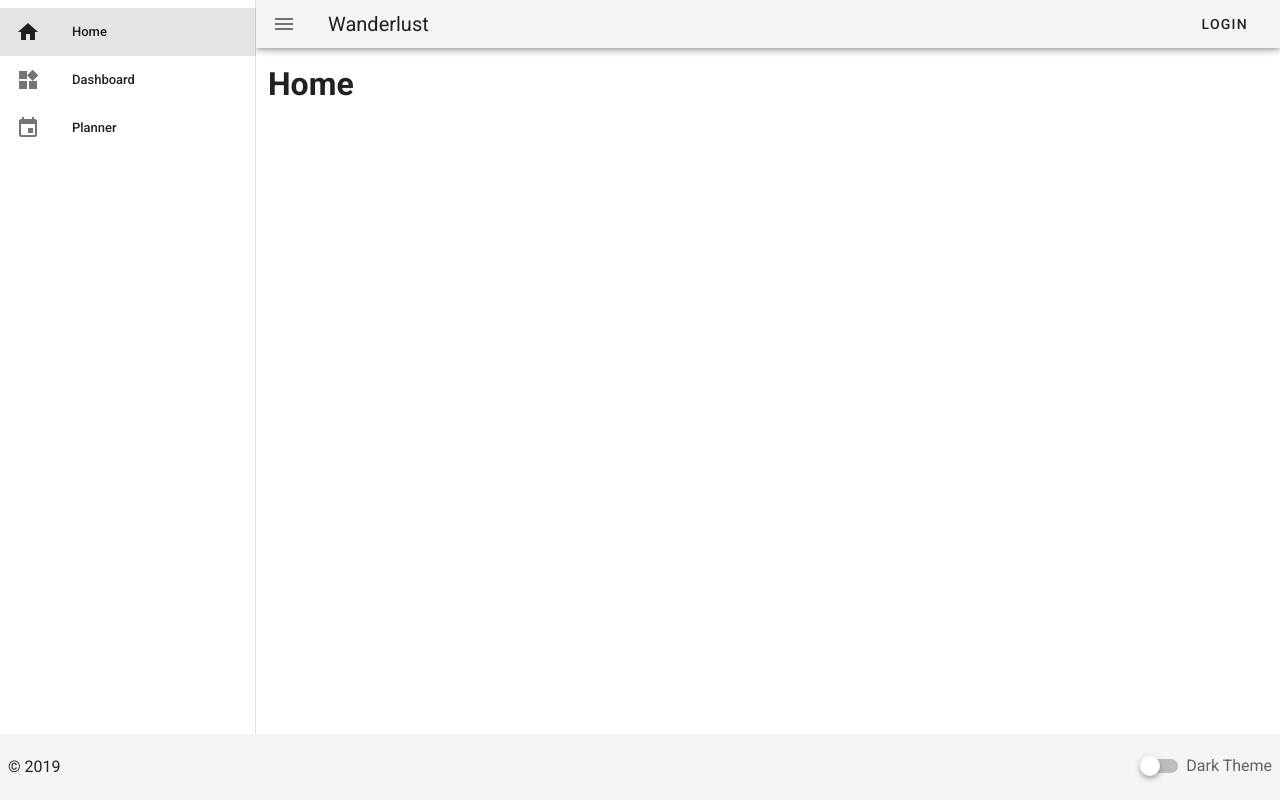
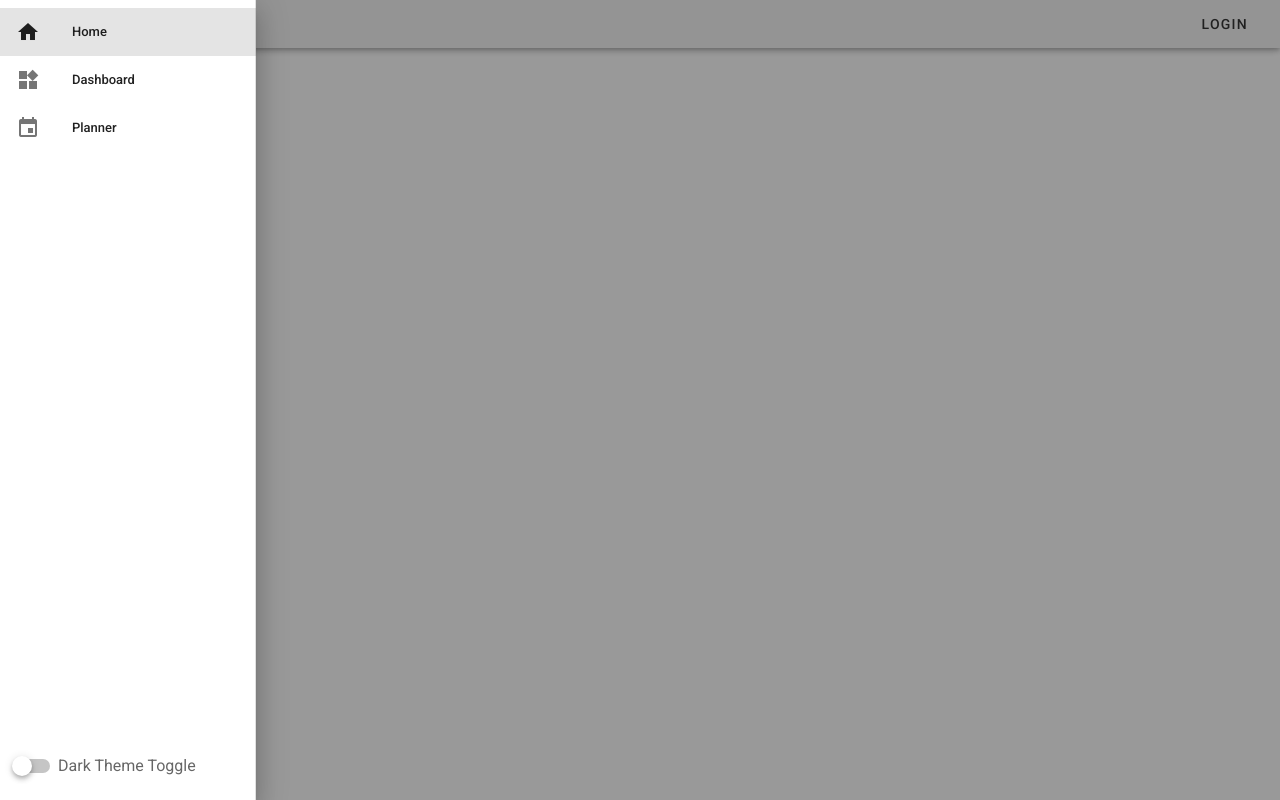
Before and after one commit to weiyuan95/travue-buddy, a Vue app: page / in a window 1280 px wide. Both pictures are taken after a click on the button 28 px from the left and 24 px from the top of the page. Built offline with nearby package versions, Linux system fonts and the light colour scheme.

Commit message:
Implement changes to left nav drawer
- make the nav drawer cover the content behind it instead of
pushing it to the right

- push the dark theme toggle to them bottom of the nav drawer

```diff
--- a/src/App.vue
+++ b/src/App.vue
@@ -1,6 +1,13 @@
 <template>
   <v-app>
-    <v-navigation-drawer v-model="drawer" app color="theme">
+    <v-navigation-drawer
+      v-model="drawer"
+      app
+      color="theme"
+      temporary
+      style="display:flex;flex-direction:column;"
+    >
+      <v-layout column fill-height>
         <v-list dense>
           <!-- news cards should go here -->
           <v-list-item v-for="route in routes" :key="route.name" :to="route.path">
@@ -12,6 +19,13 @@
             </v-list-item-content>
           </v-list-item>
         </v-list>
+
+        <v-spacer></v-spacer>
+        <!-- empty v-list to push the switch component down  -->
+        <v-list>
+        </v-list>
+        <v-switch class="pl-3 mt-auto" :label="`Dark Theme Toggle`" v-model="goDark"></v-switch>
+      </v-layout>
     </v-navigation-drawer>
 
     <v-app-bar app dense>
@@ -30,12 +44,6 @@
         <router-view />
       </v-container>
     </v-content>
-
-    <v-footer app class="px-2 py-0">
-      <span>&copy; 2019</span>
-      <v-spacer></v-spacer>
-      <v-switch :label="`Dark Theme`" v-model="goDark"></v-switch>
-    </v-footer>
   </v-app>
 </template>
 
@@ -52,9 +60,8 @@ export default {
     routes
   }),
   watch: {
-    goDark: function(newVal, oldVal) {
+    goDark: function(newVal) {
       this.$vuetify.theme.dark = newVal;
-      oldVal;
     }
   }
 };
```
Lines whose indentation alone changed are shown as unchanged.
